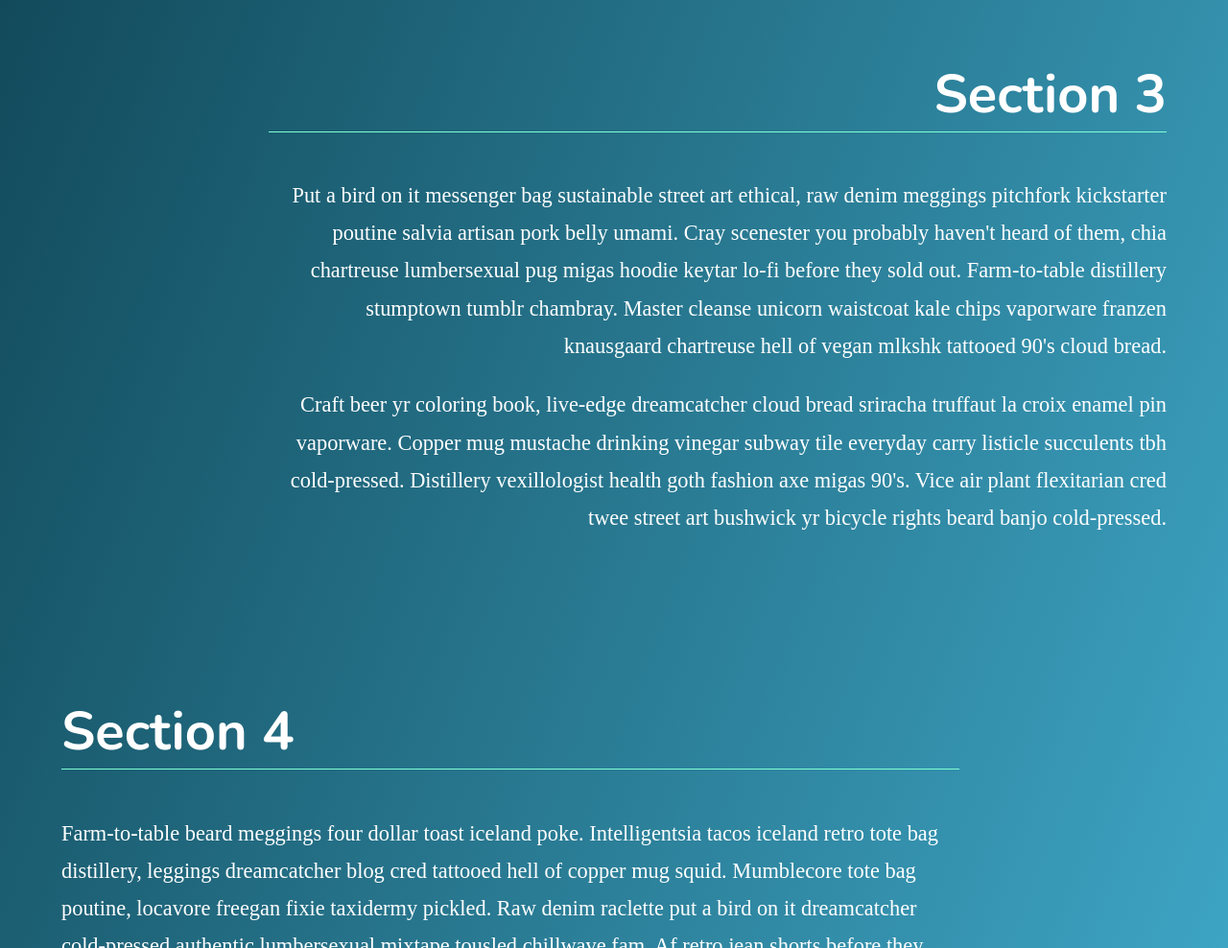
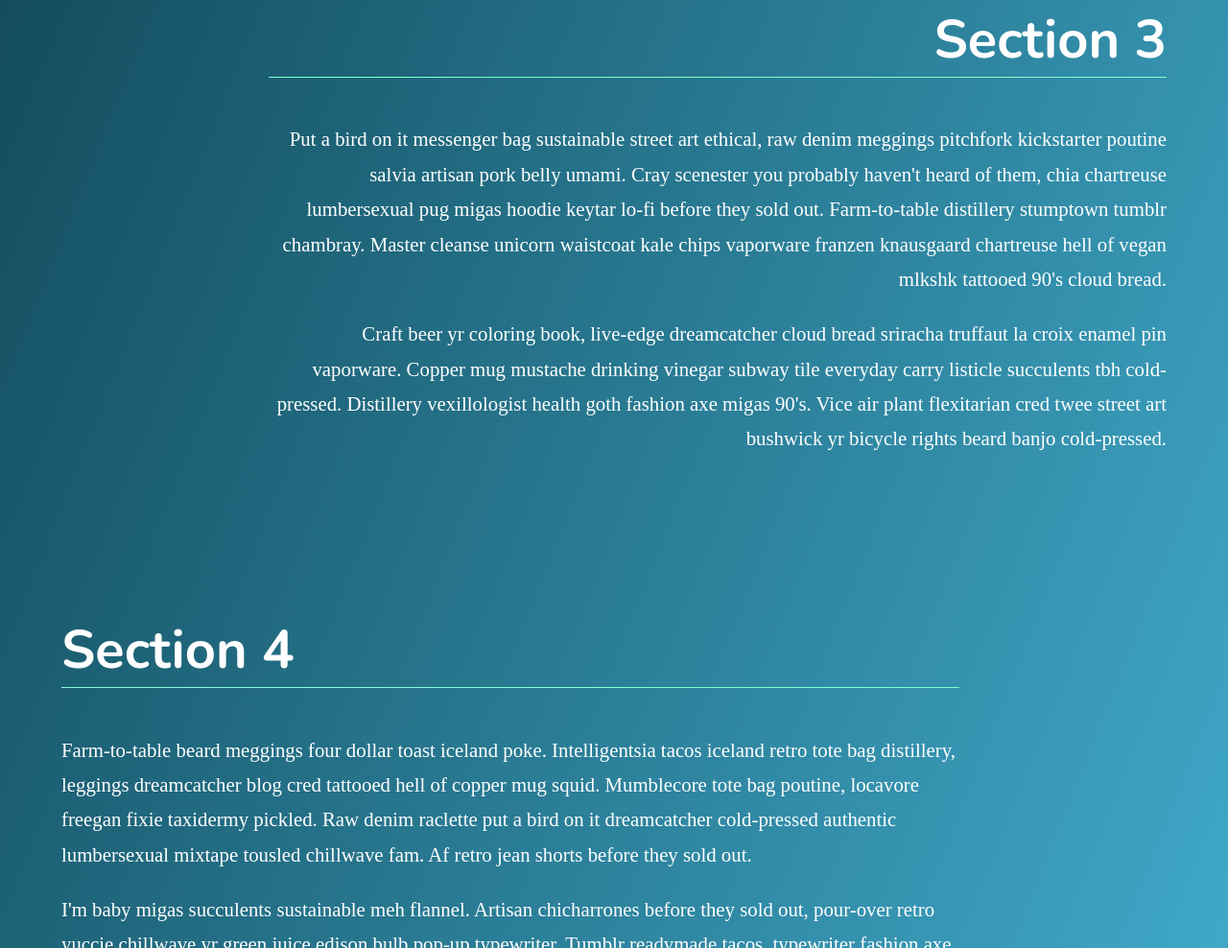
Before and after one commit to Joshuas193/landing, a plain HTML site: page index.html in a window 1280 px wide. Shown: the part 1812-2800 px from the top of the page at 96% size. Drawn offline with nearby package versions, Linux system fonts and the light colour scheme; a web font is replaced by a local one.

Commit message:
A few style updates and implemeted smooth scroll

```diff
--- a/css/styles.css
+++ b/css/styles.css
@@ -20,21 +20,21 @@ h1, h2, h3, h4, h5, h6 {
 p {
   font-family: 'Source Serif Pro', serif;
   color: white;
-  line-height: 1.2em;
-  font-size: 1em;
+  line-height: 1.1em;
+  font-size: 0.85em;
 }
 
-@media screen and (min-width: 500px) {
+@media screen and (min-width: 450px) {
   p {
     line-height: 1.4em;
     font-size: 1.1em;
   }
 }
 
-@media screen and (min-width: 900px) {
+@media screen and (min-width: 1100px) {
   p {
     line-height: 1.75em;
-    font-size: 1.4em;
+    font-size: 1.3em;
   }
 }
 
@@ -44,7 +44,7 @@ main {
 
 section {
   position: relative;
-  min-height: 75vh;
+  min-height: 70vh;
 }
 
 /* Heading Styles */
@@ -136,7 +136,7 @@ section.active-class {
   border-radius: 5px;
 }
 
-.nav-links a:hover, .nav-links a:active {
+.nav-links a:hover {
   background: rgba(255, 255, 255, 0.3);
   color: white;
   transition: ease-in 0.4s all;
--- a/js/app.js
+++ b/js/app.js
@@ -16,8 +16,6 @@
 /* Global variables */
 const navList = document.querySelector('.nav-links');
 const sectionNames = document.querySelectorAll('section');
-const links = document.querySelectorAll('.nav-links li');
-
 
 /* Function to return the screen to the top on refresh. Source: Stack Overflow */
 window.onbeforeunload = function () {
@@ -39,9 +37,10 @@ buildNav();
 function isInViewport(el) {
   const rect = el.getBoundingClientRect();
   return (
-      rect.top >= -125 &&
+      rect.top >= -100 &&
+      rect.top < 100 &&
       rect.left >= 0 &&
-      rect.bottom <= 1000 &&
+      rect.bottom <= (window.innerHeight - 50) &&
       rect.right <= window.innerWidth
   );
 }
@@ -56,9 +55,11 @@ for (const sectionName of sectionNames) {
   });
 }
 
+// declaring variable for the links listener after the  navbar is populated
+const links = document.querySelectorAll('.nav-links li a');
+
 // Scroll to anchor ID using scrollTO event
 for (const link of links) {
-  console.log(link.textContent);
   link.addEventListener('click', clickHandler);
 }
 
@@ -66,8 +67,9 @@ function clickHandler(e) {
   e.preventDefault();
   const href = this.getAttribute("href");
   const offset = document.querySelector(href).offsetTop;
+  console.log(offset);
   scroll({
-    top: offset,
+    top: (offset - 50),
     behavior: "smooth"
   });
 }
```
